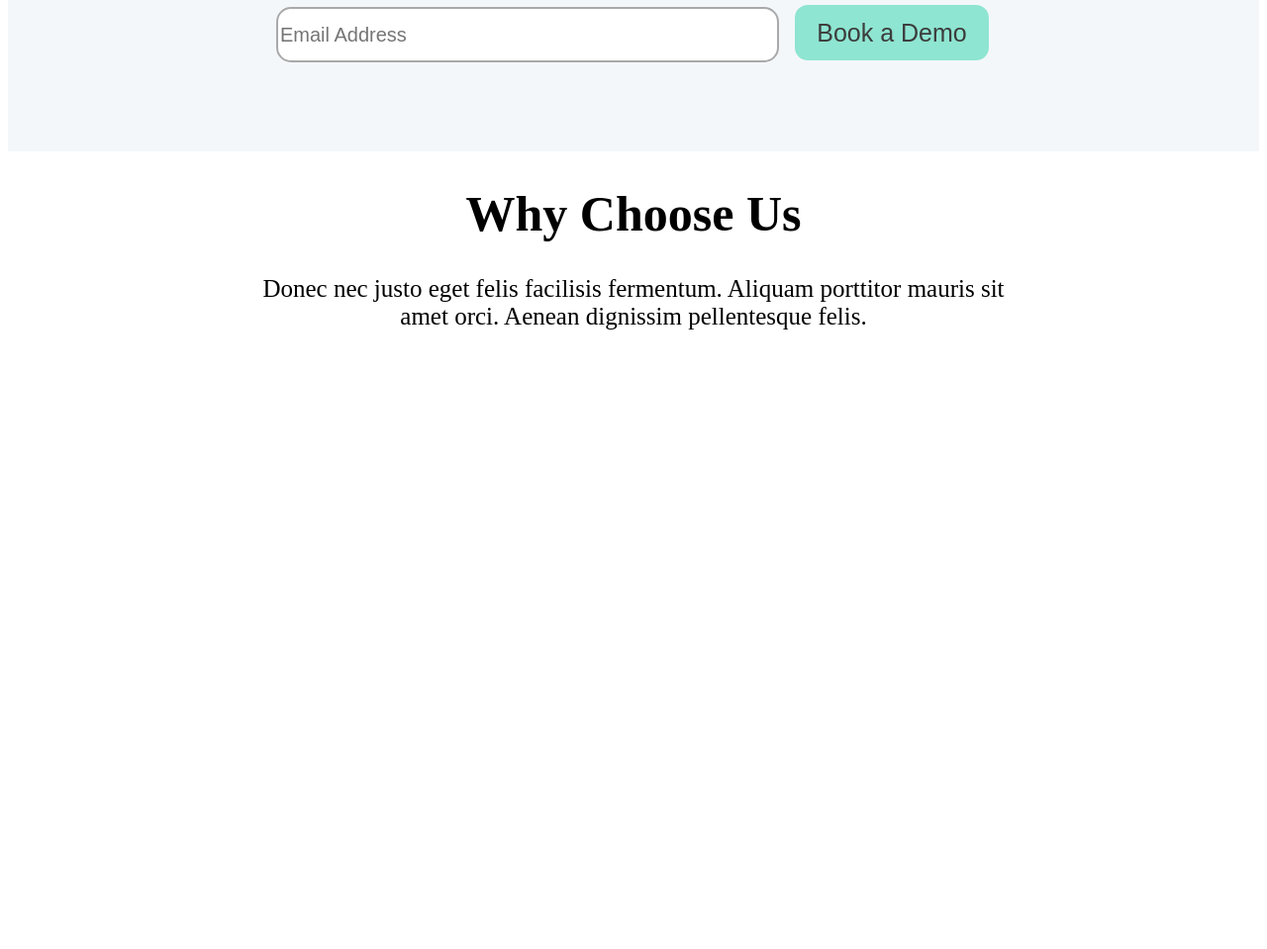
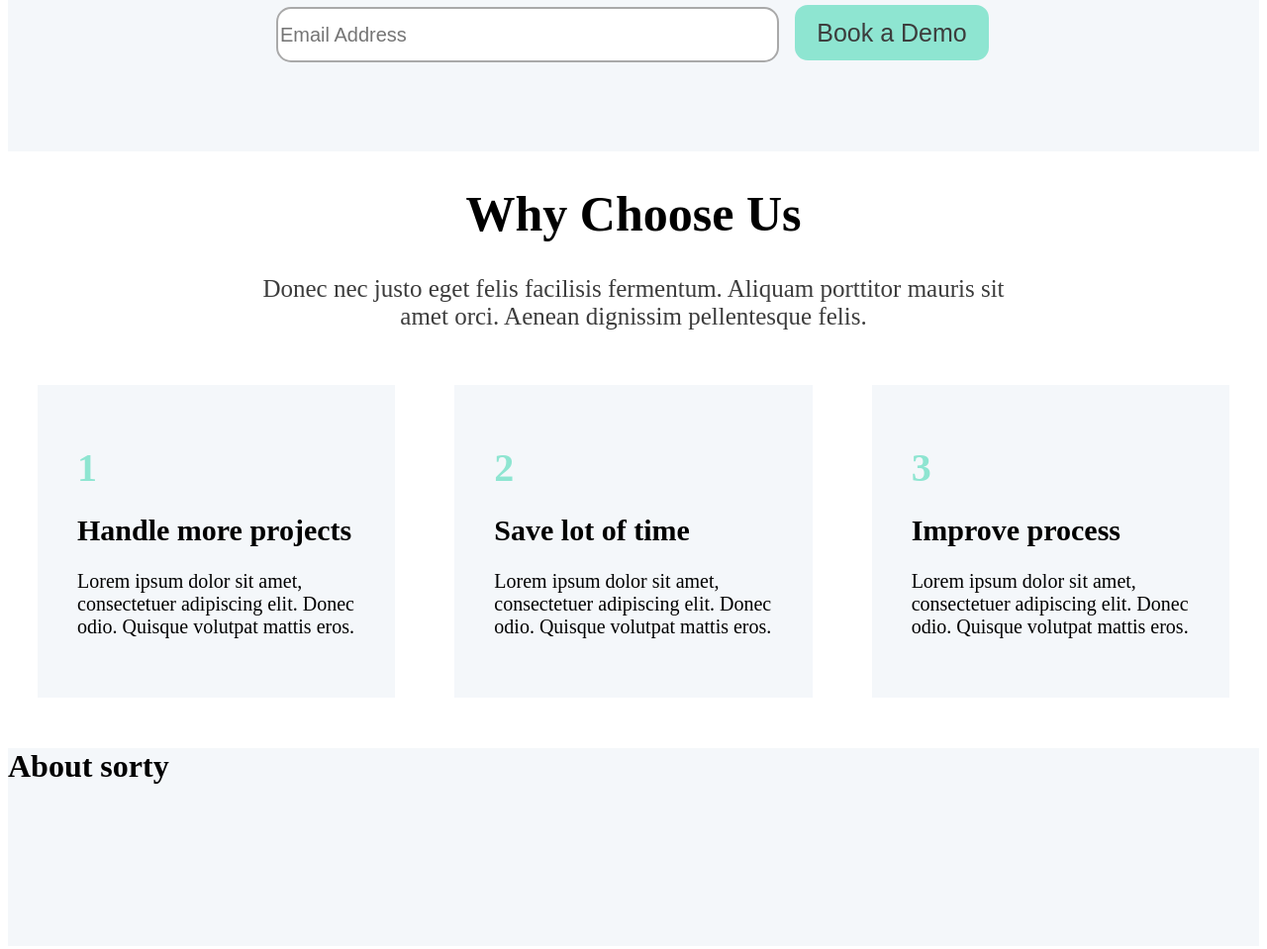
Before and after one commit to sanal-v/sanal-v.github.io, a plain HTML site: page css-assessment/index.html in a window 1280 px wide. Shown: the part 655-1614 px from the top of the page at 99% size. Before the commit the page ends 1014 px from the top, so only its background shows below. Drawn offline with Linux system fonts and the light colour scheme.

Commit message:
commit at 7:20

```diff
--- a/css-assessment/index.html
+++ b/css-assessment/index.html
@@ -40,7 +40,39 @@
         </div>
 
 
+        <div class="three-boxes">
+            <div class="first">
+                <p>
+                    <span id="number">1</span><br><br>
+                    <span id="ans-heading">Handle more projects</span><br><br>
+                     Lorem ipsum dolor sit amet, consectetuer adipiscing elit. Donec odio. Quisque volutpat mattis eros.
+                </p>
+            </div>
 
+            <div class="second">
+                <p>
+                    <span id="number">2</span><br><br>
+                    <span id="ans-heading">Save lot of time</span><br><br>
+                    Lorem ipsum dolor sit amet, consectetuer adipiscing elit. Donec odio. Quisque volutpat mattis eros.
+                </p>
+            </div>
+
+
+            <div class="third">
+                <p>
+                    <span id="number">3</span><br><br>
+                    <span id="ans-heading" >Improve process</span><br><br>
+                    Lorem ipsum dolor sit amet, consectetuer adipiscing elit. Donec odio. Quisque volutpat mattis eros.
+                </p>
+            </div>
+        </div>
+
+        <div class="footer">
+            <div class="footer-left">
+                <h1 id="footer-heading">About sorty</h1>
+
+            </div>
+        </div>
 
     </body>
 
--- a/css-assessment/styles.css
+++ b/css-assessment/styles.css
@@ -93,4 +93,33 @@
 }
 #answer{
     font-size:25px;
+    color:#3C3C3C;
 }
+
+.three-boxes{
+    display:flex;
+}
+#number{
+    color:#8EE5D1;
+    font-weight:bold;
+    font-size:40px;
+}
+
+
+#ans-heading{
+    font-size:30px;
+    font-weight:bold;
+}
+
+.first ,.second,.third{
+    background-color: #F4F7FA;
+    margin:30px;
+    padding:40px;
+    font-size:20px;
+}
+
+
+.footer{
+    background-color: #F4F7FA;
+    height:200px
+}
```
